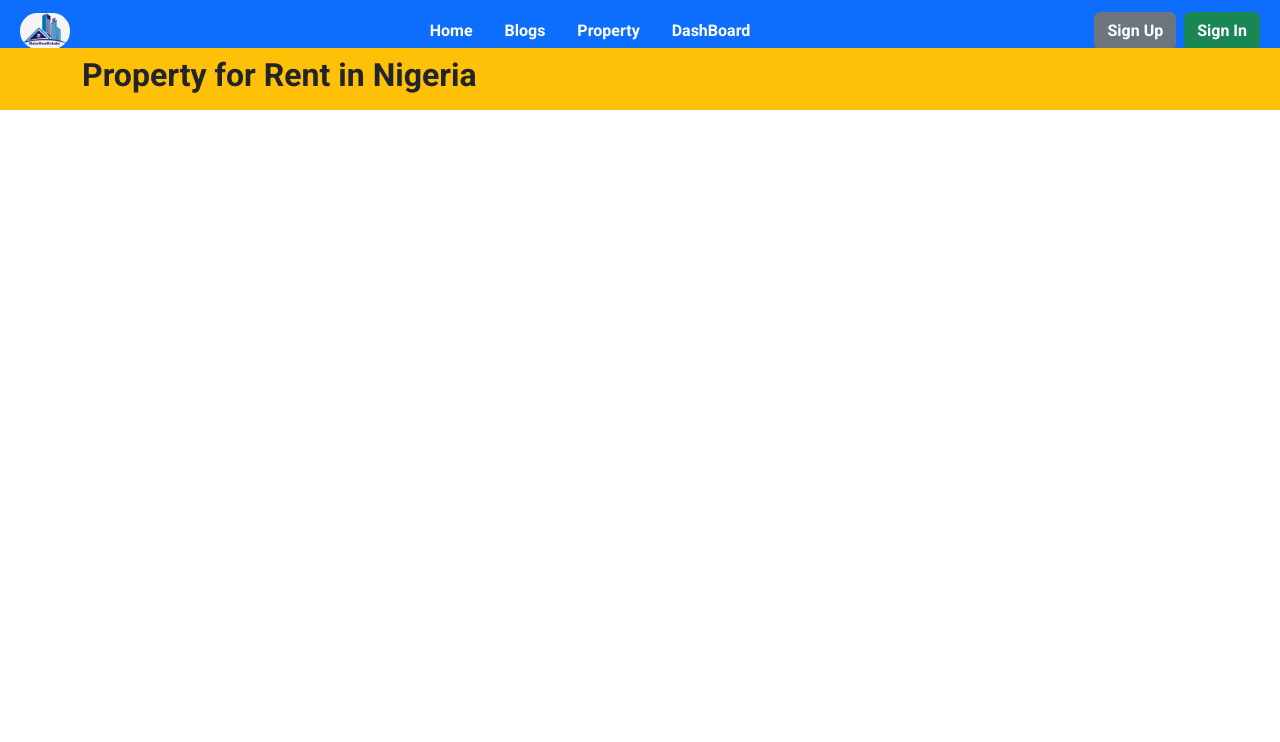
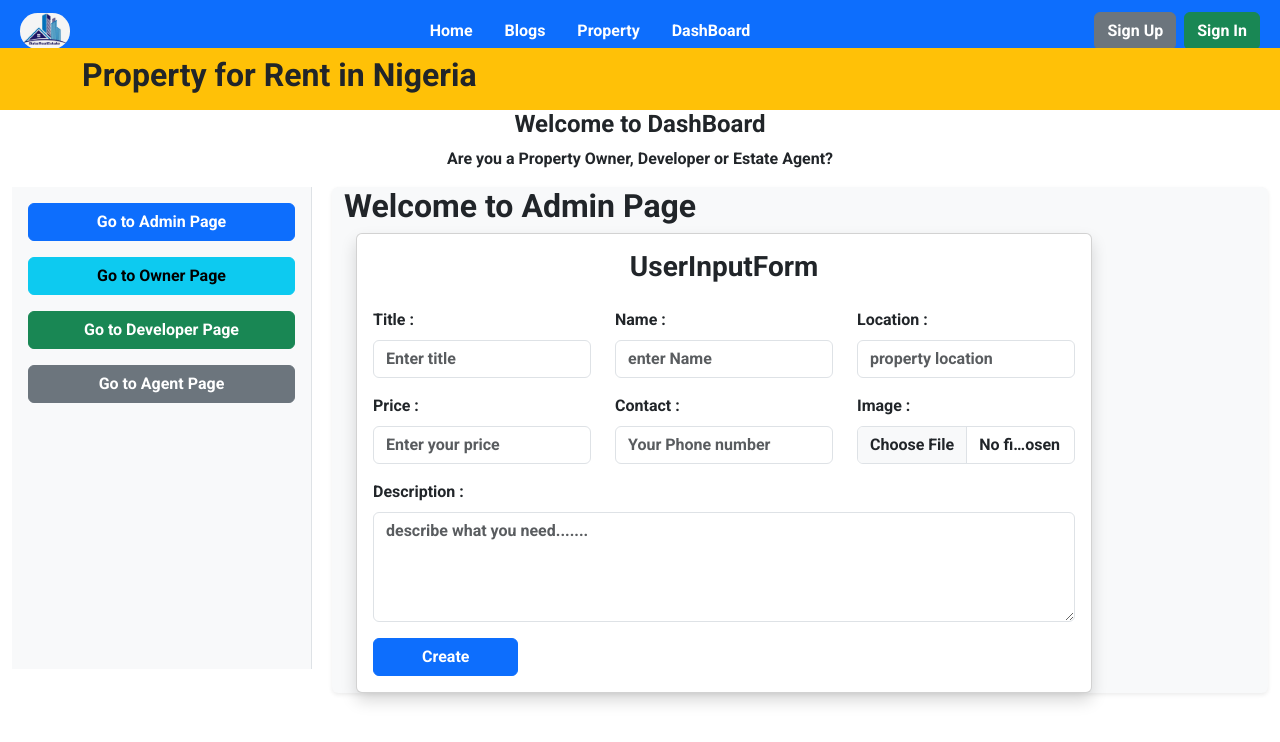
Before and after one commit to Babatundeazeez/RealEstateProjects, a React (Vite) app: page /dashboard/admin in a window 1280 px wide. Shown: the top 742 px of the page. Built offline with nearby package versions, Linux system fonts and the light colour scheme.

Commit message:
third commit

```diff
--- a/src/App.jsx
+++ b/src/App.jsx
@@ -12,6 +12,10 @@ import SignUp from './AuthComponent/SignUp'
 import SignIn from './AuthComponent/SignIn'
 import ProtectedRouter from './ContextComponent/ProtectedRouter'
 import VerificationPage from './AuthComponent/VerificationPage'
+import Owner from './AuthComponent/Owner'
+import Admin from './AuthComponent/Admin'
+import Developer from './AuthComponent/Developer'
+import Agent from './AuthComponent/Agent'
 
 
 
@@ -22,19 +26,26 @@ function App() {
     <>
     <BrowserRouter>
     <AuthProvider>
-
     <Header />
     <Header2 />
     <Routes>
-      <Route path='/' element={<Home />} />
+        <Route path='/dashboard' element={<DashBoard />}>
+            <Route path='owner' element={<Owner />} />
+            <Route path='admin' element={<Admin />} />
+            <Route path='developer' element={<Developer />} />
+            <Route path='agent' element={<Agent />} />
 
-      <Route path='/verify/:token'  element={<VerificationPage />}/>
-      <Route path='/signUp' element={<SignUp />} />
-      <Route path='/signIn' element={<SignIn />} />
+        </Route>
+        <Route path='/' element={<Home />} />
+        <Route path='/blogs' element={<Blogs />} />
+        <Route path='/property' element={<Property />} />
+        <Route path='/verify/:token'  element={<VerificationPage />}/>
+          <Route path='/signUp' element={<SignUp />} />
+          <Route path='/signIn' element={<SignIn />} />
 
-      <Route path='/blogs' element={<Blogs />} />
-      <Route path='/property' element={<Property />} />
-      <Route path='/dashboard' element={<DashBoard />} />
+
+
+      {/* <Route path='/dashboard' element={<DashBoard />} /> */}
       {/* <Route path='/dashboard' element={
                                         <ProtectedRouter>
                                           <DashBoard />
--- /dev/null
+++ b/src/AuthComponent/Admin.jsx
@@ -0,0 +1,17 @@
+import React from 'react'
+import UserInputForm from './UserInputForm'
+
+const Admin = () => {
+  return (
+    <div className='container'>
+        <div className='' >
+            <h2>Welcome to Admin Page</h2>
+            <UserInputForm />
+
+        </div>
+
+    </div>
+  )
+}
+
+export default Admin
--- /dev/null
+++ b/src/AuthComponent/Agent.jsx
@@ -0,0 +1,16 @@
+import React from 'react'
+import UserInputForm from './UserInputForm'
+
+const Agent = () => {
+  return (
+    <div className='container'>
+        <div className='' >
+        <h2>Welcome to Agent Page</h2>
+        <UserInputForm />
+        </div>
+
+    </div>
+  )
+}
+
+export default Agent
--- /dev/null
+++ b/src/AuthComponent/Developer.jsx
@@ -0,0 +1,17 @@
+import React from 'react'
+import UserInputForm from './UserInputForm'
+
+const Developer = () => {
+  return (
+    <div className='container'>
+        <div className='' >
+            <h2>Welcome to Developer</h2>
+            <UserInputForm />
+
+        </div>
+
+    </div>
+  )
+}
+
+export default Developer
--- /dev/null
+++ b/src/AuthComponent/Owner.jsx
@@ -0,0 +1,16 @@
+import React from 'react'
+import UserInputForm from './UserInputForm'
+
+const Owner = () => {
+  return (
+    <div className='container'>
+       <div className=''>
+       <h2>Welcome to our page</h2>
+       <UserInputForm />
+
+       </div>
+    </div>
+  )
+}
+
+export default Owner
--- a/src/AuthComponent/SignIn.jsx
+++ b/src/AuthComponent/SignIn.jsx
@@ -62,7 +62,7 @@ const SignIn = () => {
 
   return (
     <div className='container'>
-        <div className='row'>
+        <div className='row' style={{marginTop : "110px"}}>
 
         <div className='text-center'>
        <h4>Welcome to our Page</h4>
--- a/src/AuthComponent/SignUp.jsx
+++ b/src/AuthComponent/SignUp.jsx
@@ -63,7 +63,7 @@ const SignUp = () => {
 
   return (
     <div className='container'>
-        <div className='row'>
+        <div className='row' style={{marginTop : "110px"}}>
             <div className='text-center'>
 
             <p>Kindly sign up here to get started</p>
--- /dev/null
+++ b/src/AuthComponent/UserInputForm.jsx
@@ -0,0 +1,100 @@
+import axios from 'axios'
+import React from 'react'
+import { useForm } from 'react-hook-form'
+
+const UserInputForm = () => {
+    const {register, handleSubmit} = useForm()
+
+    const userCreate = async(data) =>{
+console.log(data);
+// const userCreate = async (data) => {
+  const formData = new FormData();
+  formData.append("title", data.title);
+  formData.append("name", data.name);
+  formData.append("location", data.location);
+  formData.append("price", data.price);
+  formData.append("contact", data.contact);
+  formData.append("description", data.description);
+  formData.append("image", data.image[0]); // file upload
+
+  try {
+    const res = await axios.post("http://localhost:1300/api/property", formData, {
+      headers: {
+        "Content-Type": "multipart/form-data",
+      },
+    });
+
+    console.log("Created:", res.data);
+    alert("Property created successfully");
+  } catch (err) {
+    console.error("Error:", err);
+    alert("Failed to create property");
+//   }
+};
+
+    }
+  return (
+    <div className='container'>
+         <div className='row'>
+        <div className='col-ms-6 col-md-10'>
+            <div className='card shadow'>
+                <div className='card-body'>
+                    <h3 className='card-title text-center mb-4'>UserInputForm</h3>
+                    <form action="" className='form' onSubmit={handleSubmit(userCreate)}>
+
+                          <div className='row'>
+                                <div className='col-md-4 mb-3'>
+                                        <label className='form-label' htmlFor="title">Title :</label>
+                                        <input type="text" className='form-control' placeholder='Enter title' id='title' {...register("title")} />
+                                 </div>
+                                <div className='col md-4 mb-3'>
+                                        <label className='form-label' htmlFor="name">Name :</label>
+                                        <input type="text" className='form-control' placeholder='enter Name' id='text' {...register("text")} />
+                                </div>
+                             <div className=' col-md-4 mb-3'>
+                                <label className='form-label' htmlFor="location">Location :</label>
+                                <input className='form-control' type="text" name=""  placeholder='property location' id="location" {...register("location")}  />
+
+                            </div>
+
+                            <div className='col-md-4 mb-3'>
+                                <label className='form-label' htmlFor="price">Price :</label>
+                                <input className='form-control' type="number" name=""  placeholder='Enter your price' id="price" {...register("price")} />
+                            </div>
+                            <div className='col-md-4 mb-3'>
+                                <label className='form-label' htmlFor="contact">Contact :</label>
+                                <input className='form-control' type="number" name=""  placeholder='Your Phone number' id="contact" {...register("contact")} />
+                            </div>
+                            <div className='col-md-4 mb-3'>
+                                <label className='form-label' htmlFor="image">Image :</label>
+                                <input className='form-control' type="file" name="" id="image" placeholder='choose your image file' {...register("image")} />
+
+                            </div>
+
+
+                          </div>
+
+
+                            <div className='mb-3'>
+                                <label className='form-label' htmlFor="Description">Description :</label>
+                                <textarea className='form-control' rows="4" name="" id="description" placeholder='describe what you need.......' {...register("description")} ></textarea>
+                            </div>
+
+                            <div>
+                                <button className='btn btn-primary px-5'>Create </button>
+                            </div>
+                        </form>
+
+                </div>
+
+            </div>
+
+        </div>
+
+       </div>
+
+    </div>
+  )
+}
+
+export default UserInputForm
--- a/src/Pages/DashBoard.jsx
+++ b/src/Pages/DashBoard.jsx
@@ -1,25 +1,49 @@
 import React from 'react'
-import { Link } from 'react-router-dom'
+import { Link, Outlet } from 'react-router-dom'
+
 
 const DashBoard = () => {
   const myDashBoard = () =>{
     alert('You must sign Up before you have access to this page')
   }
   return (
-    <div className='container'>
-       <div className='' style={{marginTop : "110px"}}>
-       <h5>Welcome to DashBoard</h5>
-       <Link to="/dashboard">
-      <button className='btn btn-primary'>Go to Dashboard</button>
-      </Link>
-       <h4>Are you a Property owner or a Developer or An Estate Agent</h4>
-       <p>Lorem ipsum dolor sit amet consectetur, adipisicing elit. Aliquid, excepturi aliquam. Quam quo quia voluptas excepturi! Temporibus a dicta voluptatum iure qui recusandae, praesentium magnam doloremque, cum facere, harum molestiae.</p>
-       <p>Lorem ipsum dolor sit amet consectetur, adipisicing elit. Aliquid, excepturi aliquam. Quam quo quia voluptas excepturi! Temporibus a dicta voluptatum iure qui recusandae, praesentium magnam doloremque, cum facere, harum molestiae.</p>
-       <p>Lorem ipsum dolor sit amet consectetur, adipisicing elit. Aliquid, excepturi aliquam. Quam quo quia voluptas excepturi! Temporibus a dicta voluptatum iure qui recusandae, praesentium magnam doloremque, cum facere, harum molestiae.</p>
-       <p>Lorem ipsum dolor sit amet consectetur, adipisicing elit. Aliquid, excepturi aliquam. Quam quo quia voluptas excepturi! Temporibus a dicta voluptatum iure qui recusandae, praesentium magnam doloremque, cum facere, harum molestiae.</p>
-       <p>Lorem ipsum dolor sit amet consectetur, adipisicing elit. Aliquid, excepturi aliquam. Quam quo quia voluptas excepturi! Temporibus a dicta voluptatum iure qui recusandae, praesentium magnam doloremque, cum facere, harum molestiae.</p>
+    <div className='container-fluid' style={{marginTop : "110px", minHeight : "100vh"}}>
 
+     <div className='row'>
+     <div className='text-center'>
+       <h4>Welcome to DashBoard</h4>
+       <p>Are you a Property Owner, Developer or Estate Agent?</p>
        </div>
+      <div className='col-lg-3 col-md-4 col-sm-12 mb-4'>
+
+      <div className='bg-light border-end p-3 h-100' style={{width : "300px"}}>
+
+              <Link to="/dashboard/admin">
+            <button className='btn btn-primary w-100 mb-3'>Go to Admin Page</button>
+            </Link>
+
+            <Link to="/dashboard/owner">
+            <button className='btn btn-info w-100 mb-3'>Go to Owner Page</button>
+            </Link>
+
+            <Link to="/dashboard/developer">
+            <button className='btn btn-success w-100 mb-3'>Go to Developer Page</button>
+            </Link>
+
+            <Link to="/dashboard/agent">
+            <button className='btn btn-secondary w-100 mb-3'>Go to Agent Page</button>
+            </Link>
+     </div>
+      </div>
+
+      <div className='col-lg-9 col-md-8 col-sm-12  '>
+      <div className='bg-light  rounded shadow-sm'>
+
+      <Outlet />
+      </div>
+      </div>
+
+     </div>
     </div>
   )
 }
--- a/src/SecondComponents/UserForm.jsx
+++ b/src/SecondComponents/UserForm.jsx
@@ -21,7 +21,7 @@ const UserForm = () => {
             const myData = await res.json()
             console.log(myData);
             if (res.ok){
-                alert('Your request has been sent successfully')
+                alert('Your request has been sent successfully, you will recieve notification after 24hours')
             }
 
 
```
